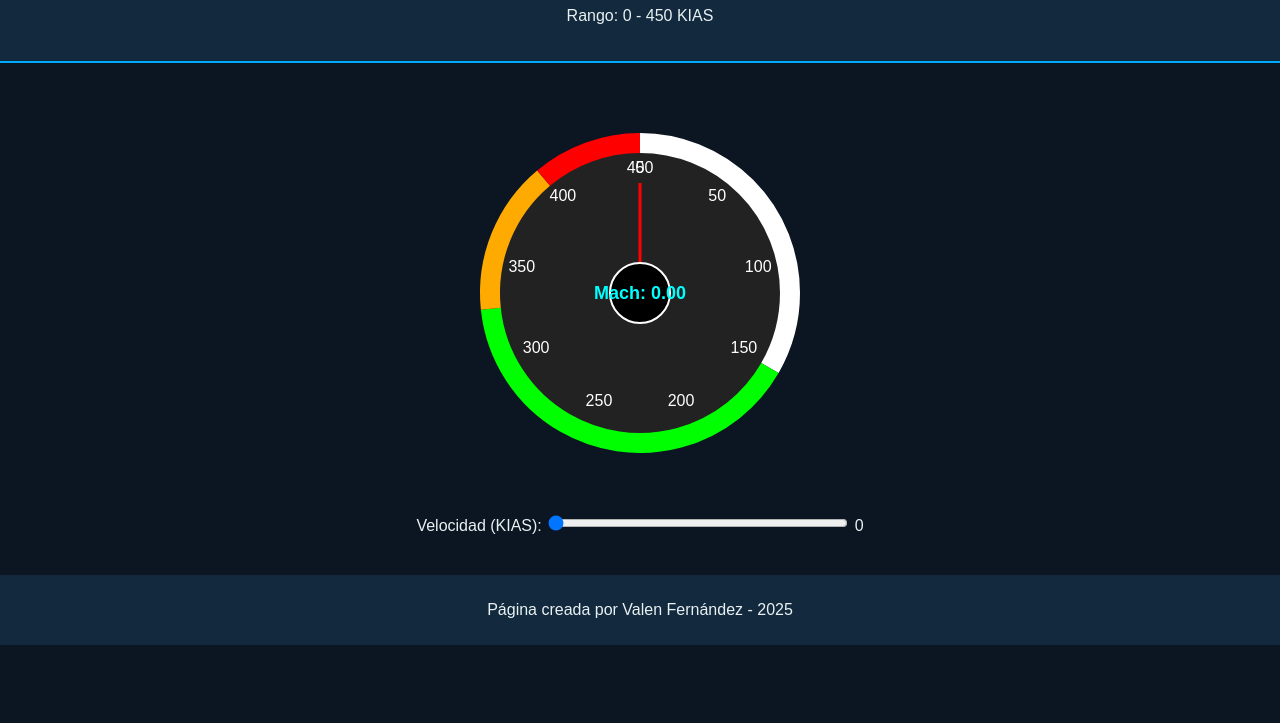
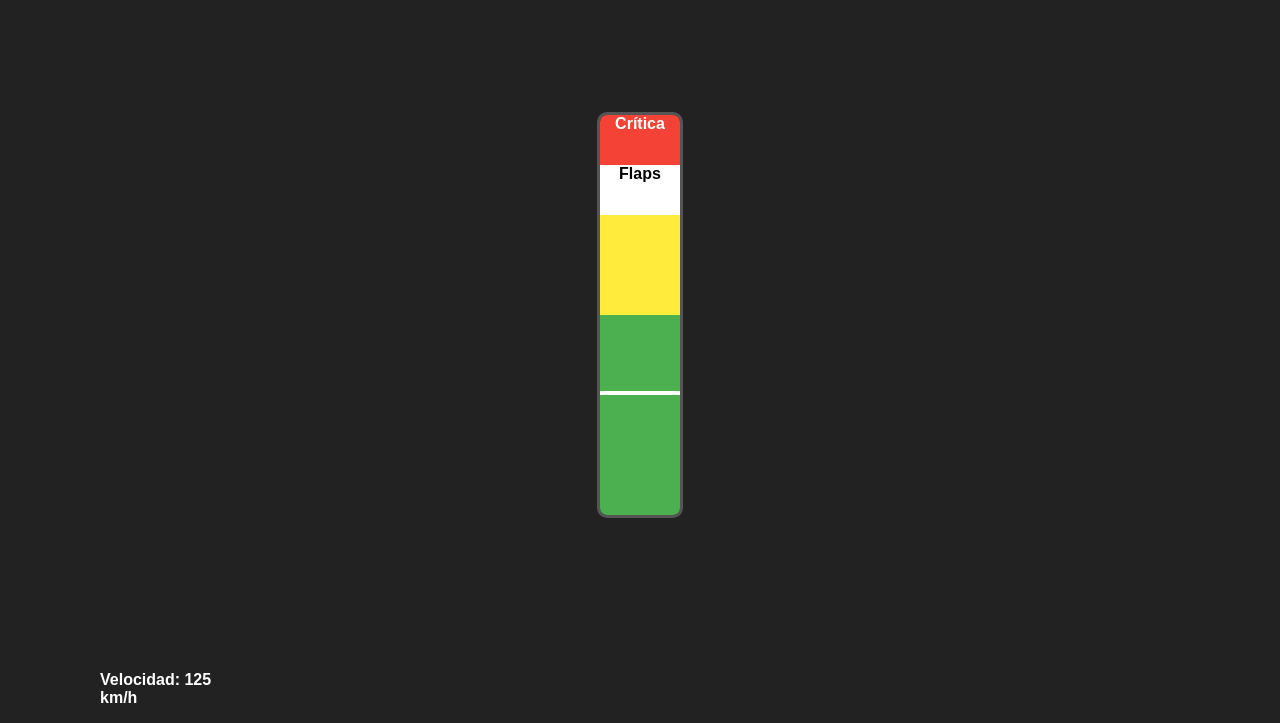
Before and after one commit to Valentinoel12/velocimetro-anashei, a plain HTML site: page index.html in a window 1280 px wide. Shown: the part 93-816 px from the top of the page. Drawn offline with Linux system fonts and the light colour scheme.

Commit message:
Update index.html

```diff
--- a/index.html
+++ b/index.html
@@ -1,33 +1,118 @@
 <!DOCTYPE html>
 <html lang="es">
 <head>
-    <meta charset="UTF-8">
-    <meta name="viewport" content="width=device-width, initial-scale=1.0">
-    <title>Velocímetro Boeing 737</title>
-    <link rel="stylesheet" href="estilo.css">
+<meta charset="UTF-8">
+<title>Machímetro Vertical</title>
+<style>
+  body {
+    font-family: Arial, sans-serif;
+    display: flex;
+    justify-content: center;
+    align-items: center;
+    height: 100vh;
+    background: #222;
+    color: #fff;
+  }
+
+  .machimetro {
+    position: relative;
+    width: 80px;
+    height: 400px;
+    background: #111;
+    border: 3px solid #555;
+    border-radius: 10px;
+    overflow: hidden;
+  }
+
+  .franja {
+    position: absolute;
+    width: 100%;
+  }
+
+  .verde {
+    bottom: 0;
+    height: 200px;
+    background: #4CAF50;
+  }
+
+  .amarilla {
+    bottom: 200px;
+    height: 100px;
+    background: #FFEB3B;
+  }
+
+  .blanca {
+    bottom: 300px;
+    height: 50px;
+    background: #fff;
+    color: #000;
+    text-align: center;
+    font-weight: bold;
+  }
+
+  .roja {
+    bottom: 350px;
+    height: 50px;
+    background: #f44336;
+    text-align: center;
+    font-weight: bold;
+  }
+
+  .indicador {
+    position: absolute;
+    left: 0;
+    width: 100%;
+    height: 4px;
+    background: #fff;
+    transition: bottom 0.5s;
+  }
+
+  .texto-velocidad {
+    position: absolute;
+    width: 120px;
+    left: 100px;
+    bottom: 0;
+    font-weight: bold;
+  }
+</style>
 </head>
 <body>
-    <header>
-        <h1>Velocímetro Boeing 737</h1>
-        <p>Rango: 0 - 450 KIAS</p>
-    </header>
 
-    <main>
-        <div class="velocimetro">
-            <canvas id="gauge" width="400" height="400"></canvas>
-        </div>
+<div class="machimetro">
+  <div class="franja verde"></div>
+  <div class="franja amarilla"></div>
+  <div class="franja blanca">Flaps</div>
+  <div class="franja roja">Crítica</div>
+  <div class="indicador" id="aguja"></div>
+</div>
 
-        <div class="control">
-            <label for="velocidad">Velocidad (KIAS):</label>
-            <input type="range" id="velocidad" min="0" max="450" value="0">
-            <span id="valor">0</span>
-        </div>
-    </main>
+<div class="texto-velocidad" id="vel-text">Velocidad: 0</div>
 
-    <footer>
-        <p>Página creada por Valen Fernández - 2025</p>
-    </footer>
+<script>
+  // Simulación de velocidad (0 a 400)
+  let velocidad = 0;
+  const maxVel = 400; // no llega a 450
+  const aguja = document.getElementById('aguja');
+  const velText = document.getElementById('vel-text');
 
-    <script src="script.js"></script>
+  function actualizarMachimetro() {
+    // Posición de la aguja en pixeles
+    const altura = 400;
+    let pos = (velocidad / maxVel) * altura;
+    aguja.style.bottom = pos + "px";
+
+    // Actualizar texto
+    velText.textContent = "Velocidad: " + velocidad + " km/h";
+
+    // Incremento simulado
+    velocidad += 5;
+    if (velocidad > maxVel) velocidad = 0;
+
+    setTimeout(actualizarMachimetro, 200);
+  }
+
+  actualizarMachimetro();
+</script>
+
 </body>
 </html>
```
